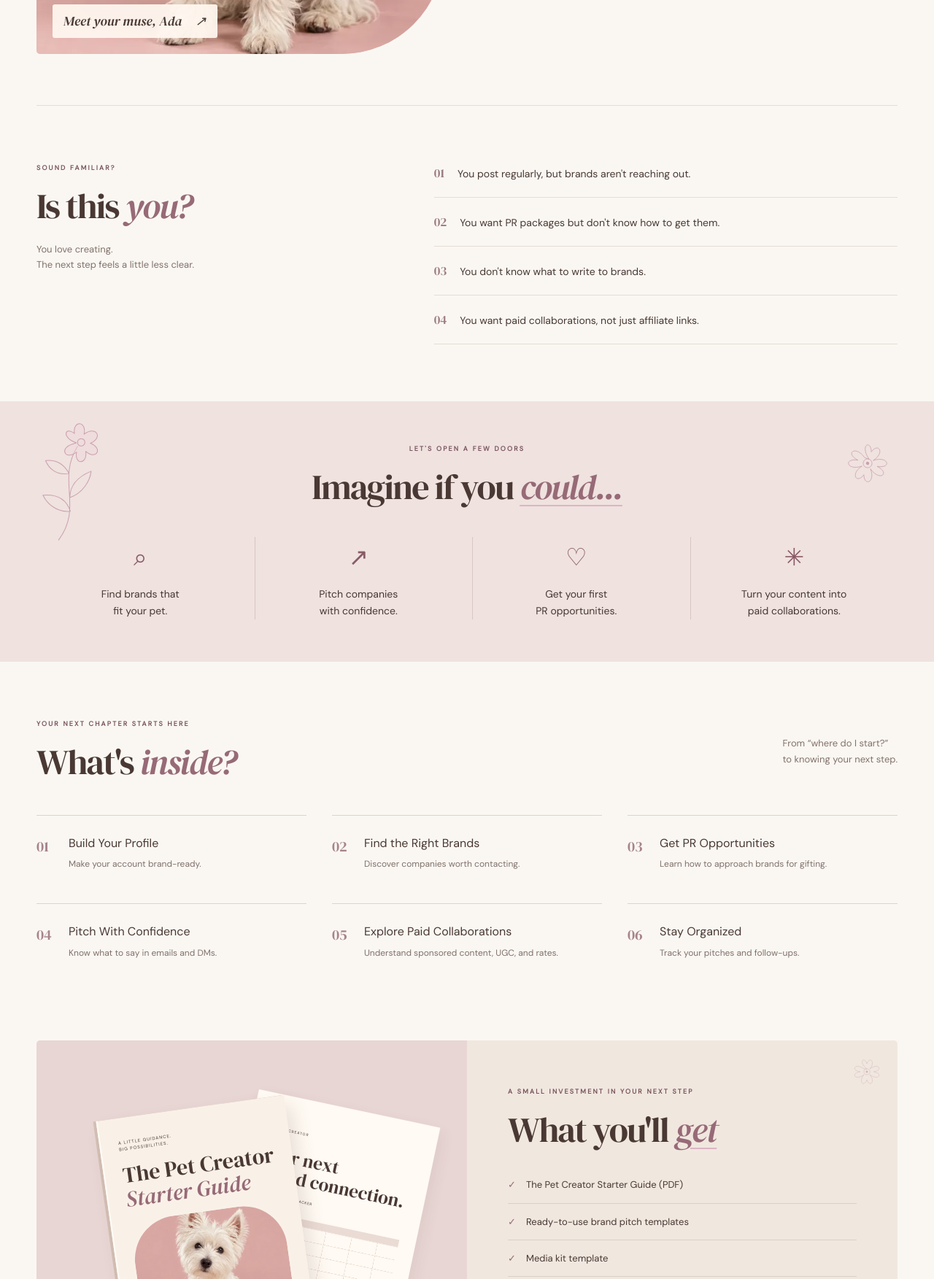
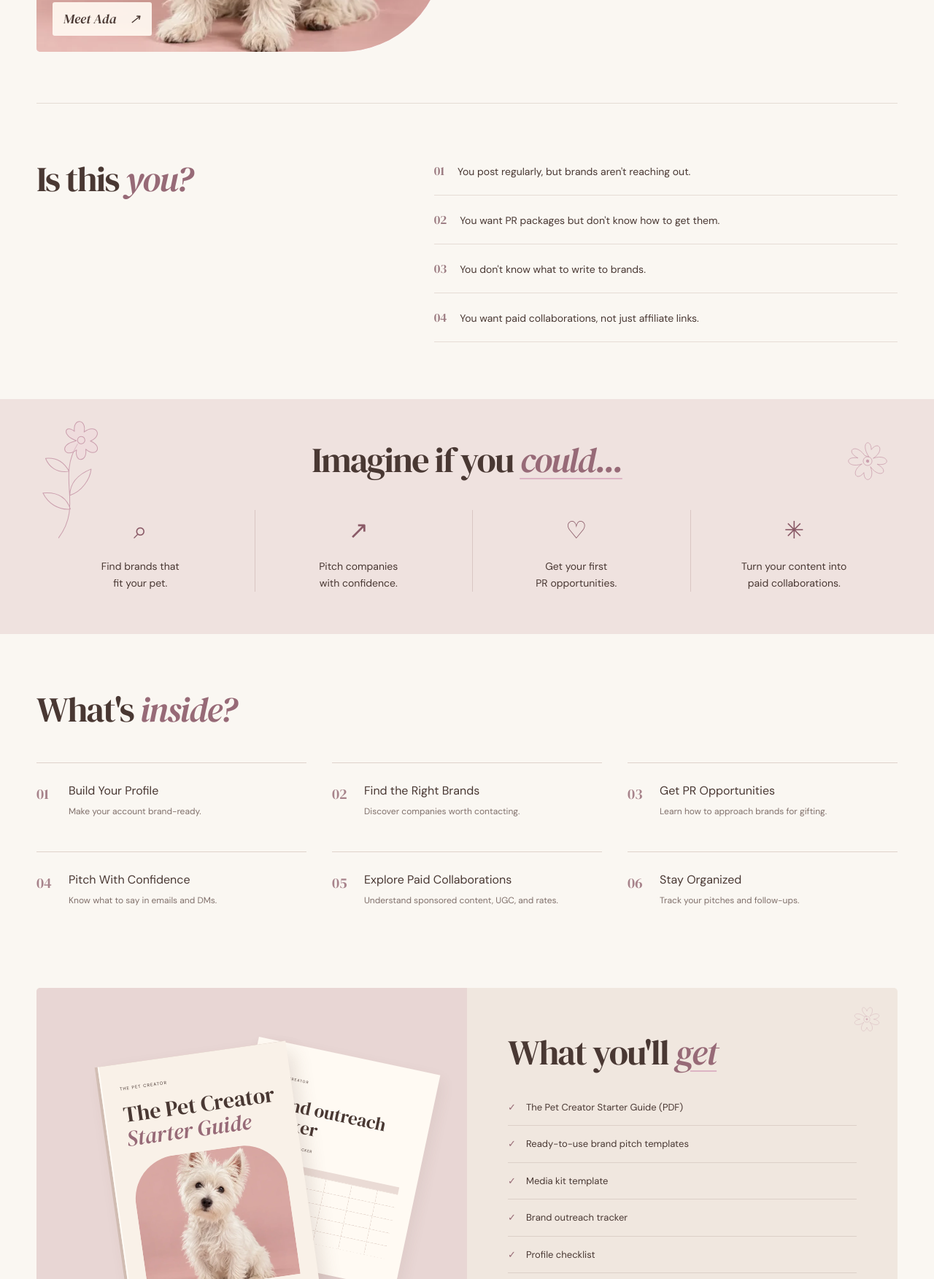
Before and after one commit to anti-adm/thepet, a plain HTML site: page index.html in a window 1280 px wide. Shown: the part 692-2445 px from the top of the page at 73% size. Drawn offline with Linux system fonts and the light colour scheme.

Commit message:
Update Site source

```diff
--- a/app.js
+++ b/app.js
@@ -6,7 +6,7 @@ function showNotice(title, message) {
 }
 // Phase 2 integration boundary: replace this handler with the real checkout request.
 function handlePurchaseIntent() {
-  showNotice('A new chapter is coming.', 'Checkout is not available yet. The $15 guide is being prepared for launch. No payment has been taken. Please check back when checkout opens.');
+  showNotice('Checkout opens soon', 'The guide costs $10. Checkout is not available yet, and no payment has been taken.');
 }
 document.querySelectorAll('[data-purchase]').forEach(button => button.addEventListener('click', handlePurchaseIntent));
 document.querySelectorAll('[data-info]').forEach(button => button.addEventListener('click', () => {
--- a/index.html
+++ b/index.html
@@ -1,14 +1,14 @@
 <!doctype html>
-<html lang="en"><head><meta charset="UTF-8"><meta name="viewport" content="width=device-width,initial-scale=1"><meta name="theme-color" content="#f9f5ef"><title>The Pet Creator Starter Guide — A little guidance. Big possibilities.</title><meta name="description" content="Find your footing as a pet creator. A $15 digital guide to finding brands, pitching with confidence, PR opportunities and paid collaborations."><meta property="og:title" content="The Pet Creator Starter Guide"><meta property="og:description" content="A little guidance. Big possibilities. Your pet creator journey starts here."><meta property="og:type" content="website"><meta property="og:image" content="https://ada-pet-creator-guide.antibancs.chatgpt.site/assets/ada-hero.webp"><link rel="icon" href="assets/favicon.svg" type="image/svg+xml"><link rel="stylesheet" href="styles.css"><link rel="stylesheet" href="motion.css"><script>try{if(!matchMedia('(prefers-reduced-motion: reduce)').matches&&!sessionStorage.getItem('ada-welcomed'))document.documentElement.classList.add('is-arriving')}catch(e){}setTimeout(function(){document.documentElement.classList.remove('is-arriving')},2600)</script><script src="app.js" defer></script><script src="motion.js" defer></script></head>
-<body><div class="paw-loader" aria-hidden="true"><svg viewBox="0 0 100 100" fill="currentColor"><ellipse class="toe" cx="20" cy="38" rx="10" ry="14" transform="rotate(-25 20 38)"/><ellipse class="toe" cx="40" cy="22" rx="10" ry="14" transform="rotate(-8 40 22)"/><ellipse class="toe" cx="63" cy="23" rx="10" ry="14" transform="rotate(10 63 23)"/><ellipse class="toe" cx="82" cy="40" rx="10" ry="14" transform="rotate(26 82 40)"/><path class="pad" d="M25 68C29 58 39 44 50 44S73 59 77 69C83 86 69 89 59 83C54 80 48 80 43 83C30 91 17 84 25 68Z"/></svg><span>A little paw-sitivity.</span><small>THE PET CREATOR</small></div><a class="skip" href="#main">Skip to content</a><header class="header wrap"><a class="wordmark" href="#" aria-label="The Pet Creator home"><span class="brand-flower" aria-hidden="true">✳</span><span>the pet creator<span class="brand-sub">SMALL PAWS. BIG POSSIBILITIES.</span></span></a><nav aria-label="Main navigation"><a href="#inside">The guide</a><a href="#ada">Meet Ada</a><a href="#faq">FAQ</a></nav><a class="nav-cta" href="#get-guide">Get the guide <span>↗</span></a></header>
-<main id="main"><section class="hero wrap" aria-labelledby="hero-title"><div class="hero-photo"><img src="assets/ada-hero.webp" srcset="assets/ada-hero-640.webp 640w, assets/ada-hero.webp 1122w" sizes="(max-width: 599px) 90vw, 50vw" width="1024" height="1280" alt="Ada, a white West Highland Terrier, sitting against a soft pink studio backdrop" fetchpriority="high"><span class="photo-note">a small pup with big possibilities</span><span class="ada-label">Meet your muse, Ada <span aria-hidden="true">↗</span></span></div><div class="hero-copy"><p class="eyebrow">THE PET CREATOR STARTER GUIDE</p><h1 id="hero-title">Turn Your Pet's Account Into <em>Brand Opportunities</em></h1><p class="intro">Learn how to get PR packages, pitch brands, and work towards paid collaborations — even with a small following.</p><div class="hero-buy"><span class="price">$15 <small>USD</small></span><a class="button" href="#get-guide">GET THE GUIDE <span aria-hidden="true">↗</span></a></div><p class="fine">Digital guide · Instant access</p><div class="hero-foot"><span class="mini-line"></span> A little guidance. A whole new chapter.</div></div></section>
-<section class="recognition wrap section" aria-labelledby="you-title"><div><p class="eyebrow">SOUND FAMILIAR?</p><h2 id="you-title">Is this <em>you?</em></h2><p class="section-note">You love creating.<br>The next step feels a little less clear.</p></div><div class="pain-list"><p><span>01</span>You post regularly, but brands aren't reaching out.</p><p><span>02</span>You want PR packages but don't know how to get them.</p><p><span>03</span>You don't know what to write to brands.</p><p><span>04</span>You want paid collaborations, not just affiliate links.</p></div></section>
-<section class="possibilities" aria-labelledby="imagine-title"><div class="wrap"><p class="eyebrow">LET'S OPEN A FEW DOORS</p><h2 id="imagine-title">Imagine if you <em>could...</em></h2><div class="possibility-grid"><div><span aria-hidden="true">⌕</span><p>Find brands that<br>fit your pet.</p></div><div><span aria-hidden="true">↗</span><p>Pitch companies<br>with confidence.</p></div><div><span aria-hidden="true">♡</span><p>Get your first<br>PR opportunities.</p></div><div><span aria-hidden="true">✳</span><p>Turn your content into<br>paid collaborations.</p></div></div></div></section>
-<section class="chapters wrap section" id="inside" aria-labelledby="inside-title"><div class="section-heading"><div><p class="eyebrow">YOUR NEXT CHAPTER STARTS HERE</p><h2 id="inside-title">What's <em>inside?</em></h2></div><p>From “where do I start?”<br>to knowing your next step.</p></div><div class="chapter-grid"><article><span>01</span><h3>Build Your Profile</h3><p>Make your account brand-ready.</p></article><article><span>02</span><h3>Find the Right Brands</h3><p>Discover companies worth contacting.</p></article><article><span>03</span><h3>Get PR Opportunities</h3><p>Learn how to approach brands for gifting.</p></article><article><span>04</span><h3>Pitch With Confidence</h3><p>Know what to say in emails and DMs.</p></article><article><span>05</span><h3>Explore Paid Collaborations</h3><p>Understand sponsored content, UGC, and rates.</p></article><article><span>06</span><h3>Stay Organized</h3><p>Track your pitches and follow-ups.</p></article></div></section>
-<section class="deliverables wrap" aria-labelledby="get-title"><div class="mockup-scene"><div class="sample-sheet"><span>THE PET CREATOR</span><h3>Your next<br>brand connection.</h3><div class="sheet-line"></div><p>BRAND OUTREACH TRACKER</p><div class="sheet-table"></div><p>MAKE ROOM FOR POSSIBILITIES</p></div><div class="book"><span class="book-eyebrow">A LITTLE GUIDANCE.<br>BIG POSSIBILITIES.</span><h3>The Pet Creator<br><em>Starter Guide</em></h3><img src="assets/ada-hero.webp" srcset="assets/ada-hero-640.webp 640w, assets/ada-hero.webp 1122w" sizes="(max-width: 599px) 90vw, 50vw" width="1024" height="1280" alt="Illustrative guide cover featuring Ada" loading="lazy"><span class="book-footer">YOUR NEXT CHAPTER STARTS HERE</span></div><p class="mockup-caption">Illustrative product preview</p></div><div class="deliverables-copy"><p class="eyebrow">A SMALL INVESTMENT IN YOUR NEXT STEP</p><h2 id="get-title">What you'll <em>get</em></h2><ul class="check-list"><li>The Pet Creator Starter Guide (PDF)</li><li>Ready-to-use brand pitch templates</li><li>Media kit template</li><li>Brand outreach tracker</li><li>Profile checklist</li></ul><a class="text-link" href="#get-guide">Make your next move <span aria-hidden="true">↗</span></a></div></section>
-<section class="about wrap section" id="ada" aria-labelledby="ada-title"><div class="about-photo"><img src="assets/ada-portrait.webp" srcset="assets/ada-portrait-640.webp 640w, assets/ada-portrait.webp 1122w" sizes="(max-width: 899px) 90vw, 440px" width="1024" height="1280" alt="Ada looking at the camera with her bright eyes and tousled white fur" loading="lazy"><span>the face behind the guide ♡</span></div><div class="about-copy"><p class="eyebrow">SMALL PAWS, A LITTLE INSPIRATION</p><h2 id="ada-title">Meet <em>Ada</em></h2><p class="about-lead">Meet Ada — the pup behind the project.</p><p>We created this guide to help pet owners navigate the creator world, connect with brands, and explore new opportunities for their accounts.</p><span class="signature">With love, and a little paw-sitivity.</span></div></section>
-<section class="faq wrap section" id="faq" aria-labelledby="faq-title"><div><p class="eyebrow">A FEW THINGS YOU MIGHT BE WONDERING</p><h2 id="faq-title">Frequently Asked<br><em>Questions</em></h2></div><div class="faq-items"><article class="faq-item"><h3><button aria-expanded="false" aria-controls="answer-1">Do I need lots of followers?<span aria-hidden="true">+</span></button></h3><div class="answer" id="answer-1" inert><div><p>No. You can start exploring opportunities with a small account.</p></div></div></article><article class="faq-item"><h3><button aria-expanded="false" aria-controls="answer-2">Will I get paid collaborations?<span aria-hidden="true">+</span></button></h3><div class="answer" id="answer-2" inert><div><p>The guide teaches you how to approach brands. Results aren't guaranteed.</p></div></div></article><article class="faq-item"><h3><button aria-expanded="false" aria-controls="answer-3">How will I receive it?<span aria-hidden="true">+</span></button></h3><div class="answer" id="answer-3" inert><div><p>Your digital files will be delivered after purchase.</p></div></div></article><article class="faq-item"><h3><button aria-expanded="false" aria-controls="answer-4">Is it a physical product?<span aria-hidden="true">+</span></button></h3><div class="answer" id="answer-4" inert><div><p>No, it's a digital download.</p></div></div></article></div></section>
-<section class="final-offer wrap" id="get-guide" aria-labelledby="offer-title"><span class="offer-flower" aria-hidden="true">✳</span><p class="eyebrow">YOUR PET. YOUR CONTENT. YOUR NEXT CHAPTER.</p><h2 id="offer-title">Ready to Start Your<br><em>Pet Creator Journey?</em></h2><p>Everything you need to take your first steps towards brand collaborations.</p><div class="offer-price">$15 <small>USD</small></div><button class="button" data-purchase>GET INSTANT ACCESS <span aria-hidden="true">↗</span></button><p class="fine">Digital guide · Instant access</p></section></main>
-<footer class="footer wrap"><a class="wordmark" href="#"><span class="brand-flower" aria-hidden="true">✳</span><span>the pet creator</span></a><div class="footer-links"><button data-info="Contact">Contact</button><button data-info="Privacy Policy">Privacy Policy</button><button data-info="Terms & Conditions">Terms &amp; Conditions</button><button data-info="Refund Policy">Refund Policy</button></div><div class="footer-bottom"><p>© 2026 The Pet Creator Starter Guide</p><p>Made for the people behind the paws.</p></div></footer>
+<html lang="en"><head><meta charset="UTF-8"><meta name="viewport" content="width=device-width,initial-scale=1"><meta name="theme-color" content="#f9f5ef"><title>The Pet Creator Starter Guide</title><meta name="description" content="A $10 digital guide to finding brands, pitching with confidence, PR opportunities and paid collaborations."><meta property="og:title" content="The Pet Creator Starter Guide"><meta property="og:description" content="A $10 guide to brand outreach, PR opportunities and paid collaborations for pet creators."><meta property="og:type" content="website"><meta property="og:image" content="https://ada-pet-creator-guide.antibancs.chatgpt.site/assets/ada-hero.webp"><link rel="icon" href="assets/favicon.svg" type="image/svg+xml"><link rel="stylesheet" href="styles.css"><link rel="stylesheet" href="motion.css"><script>try{if(!matchMedia('(prefers-reduced-motion: reduce)').matches&&!sessionStorage.getItem('ada-welcomed'))document.documentElement.classList.add('is-arriving')}catch(e){}setTimeout(function(){document.documentElement.classList.remove('is-arriving')},2600)</script><script src="app.js" defer></script><script src="motion.js" defer></script></head>
+<body><div class="paw-loader" aria-hidden="true"><svg viewBox="0 0 100 100" fill="currentColor"><ellipse class="toe" cx="20" cy="38" rx="10" ry="14" transform="rotate(-25 20 38)"/><ellipse class="toe" cx="40" cy="22" rx="10" ry="14" transform="rotate(-8 40 22)"/><ellipse class="toe" cx="63" cy="23" rx="10" ry="14" transform="rotate(10 63 23)"/><ellipse class="toe" cx="82" cy="40" rx="10" ry="14" transform="rotate(26 82 40)"/><path class="pad" d="M25 68C29 58 39 44 50 44S73 59 77 69C83 86 69 89 59 83C54 80 48 80 43 83C30 91 17 84 25 68Z"/></svg><small>THE PET CREATOR</small></div><a class="skip" href="#main">Skip to content</a><header class="header wrap"><a class="wordmark" href="#" aria-label="The Pet Creator home"><span class="brand-flower" aria-hidden="true">✳</span><span>the pet creator</span></a><nav aria-label="Main navigation"><a href="#inside">The guide</a><a href="#ada">Meet Ada</a><a href="#faq">FAQ</a></nav><a class="nav-cta" href="#get-guide">Get the guide <span>↗</span></a></header>
+<main id="main"><section class="hero wrap" aria-labelledby="hero-title"><div class="hero-photo"><img src="assets/ada-hero.webp" srcset="assets/ada-hero-640.webp 640w, assets/ada-hero.webp 1122w" sizes="(max-width: 599px) 90vw, 50vw" width="1024" height="1280" alt="Ada, a white West Highland Terrier, sitting against a soft pink studio backdrop" fetchpriority="high"><span class="ada-label">Meet Ada <span aria-hidden="true">↗</span></span></div><div class="hero-copy"><p class="eyebrow">THE PET CREATOR STARTER GUIDE</p><h1 id="hero-title">Turn Your Pet's Account Into <em>Brand Opportunities</em></h1><p class="intro">Learn how to get PR packages, pitch brands, and work towards paid collaborations — even with a small following.</p><div class="hero-buy"><span class="price">$10 <small>USD</small></span><a class="button" href="#get-guide">GET THE GUIDE <span aria-hidden="true">↗</span></a></div></div></section>
+<section class="recognition wrap section" aria-labelledby="you-title"><div><h2 id="you-title">Is this <em>you?</em></h2></div><div class="pain-list"><p><span>01</span>You post regularly, but brands aren't reaching out.</p><p><span>02</span>You want PR packages but don't know how to get them.</p><p><span>03</span>You don't know what to write to brands.</p><p><span>04</span>You want paid collaborations, not just affiliate links.</p></div></section>
+<section class="possibilities" aria-labelledby="imagine-title"><div class="wrap"><h2 id="imagine-title">Imagine if you <em>could...</em></h2><div class="possibility-grid"><div><span aria-hidden="true">⌕</span><p>Find brands that<br>fit your pet.</p></div><div><span aria-hidden="true">↗</span><p>Pitch companies<br>with confidence.</p></div><div><span aria-hidden="true">♡</span><p>Get your first<br>PR opportunities.</p></div><div><span aria-hidden="true">✳</span><p>Turn your content into<br>paid collaborations.</p></div></div></div></section>
+<section class="chapters wrap section" id="inside" aria-labelledby="inside-title"><div class="section-heading"><div><h2 id="inside-title">What's <em>inside?</em></h2></div></div><div class="chapter-grid"><article><span>01</span><h3>Build Your Profile</h3><p>Make your account brand-ready.</p></article><article><span>02</span><h3>Find the Right Brands</h3><p>Discover companies worth contacting.</p></article><article><span>03</span><h3>Get PR Opportunities</h3><p>Learn how to approach brands for gifting.</p></article><article><span>04</span><h3>Pitch With Confidence</h3><p>Know what to say in emails and DMs.</p></article><article><span>05</span><h3>Explore Paid Collaborations</h3><p>Understand sponsored content, UGC, and rates.</p></article><article><span>06</span><h3>Stay Organized</h3><p>Track your pitches and follow-ups.</p></article></div></section>
+<section class="deliverables wrap" aria-labelledby="get-title"><div class="mockup-scene"><div class="sample-sheet"><span>THE PET CREATOR</span><h3>Brand outreach<br>tracker</h3><div class="sheet-line"></div><p>BRAND OUTREACH TRACKER</p><div class="sheet-table"></div></div><div class="book"><span class="book-eyebrow">THE PET CREATOR</span><h3>The Pet Creator<br><em>Starter Guide</em></h3><img src="assets/ada-hero.webp" srcset="assets/ada-hero-640.webp 640w, assets/ada-hero.webp 1122w" sizes="(max-width: 599px) 90vw, 50vw" width="1024" height="1280" alt="Illustrative guide cover featuring Ada" loading="lazy"></div></div><div class="deliverables-copy"><h2 id="get-title">What you'll <em>get</em></h2><ul class="check-list"><li>The Pet Creator Starter Guide (PDF)</li><li>Ready-to-use brand pitch templates</li><li>Media kit template</li><li>Brand outreach tracker</li><li>Profile checklist</li></ul><a class="text-link" href="#get-guide">Get the guide <span aria-hidden="true">↗</span></a></div></section>
+<section class="about wrap section" id="ada" aria-labelledby="ada-title"><div class="about-photo"><img src="assets/ada-portrait.webp" srcset="assets/ada-portrait-640.webp 640w, assets/ada-portrait.webp 1122w" sizes="(max-width: 899px) 90vw, 440px" width="1024" height="1280" alt="Ada looking at the camera with her bright eyes and tousled white fur" loading="lazy"></div><div class="about-copy"><h2 id="ada-title">Meet <em>Ada</em></h2><p class="about-lead">Meet Ada — the pup behind the project.</p><p>We created this guide to help pet owners navigate the creator world, connect with brands, and explore new opportunities for their accounts.</p></div></section>
+<section class="faq wrap section" id="faq" aria-labelledby="faq-title"><div><h2 id="faq-title">Frequently Asked<br><em>Questions</em></h2></div><div class="faq-items"><article class="faq-item"><h3><button aria-expanded="false" aria-controls="answer-1">Do I need lots of followers?<span aria-hidden="true">+</span></button></h3><div class="answer" id="answer-1" inert><div><p>No. You can start exploring opportunities with a small account.</p></div></div></article><article class="faq-item"><h3><button aria-expanded="false" aria-controls="answer-2">Will I get paid collaborations?<span aria-hidden="true">+</span></button></h3><div class="answer" id="answer-2" inert><div><p>The guide teaches you how to approach brands. Results aren't guaranteed.</p></div></div></article><article class="faq-item"><h3><button aria-expanded="false" aria-controls="answer-3">How will I receive it?<span aria-hidden="true">+</span></button></h3><div class="answer" id="answer-3" inert><div><p>Your digital files will be delivered after purchase.</p></div></div></article><article class="faq-item"><h3><button aria-expanded="false" aria-controls="answer-4">Is it a physical product?<span aria-hidden="true">+</span></button></h3><div class="answer" id="answer-4" inert><div><p>No, it's a digital download.</p></div></div></article></div></section>
+<section class="final-offer wrap" id="get-guide" aria-labelledby="offer-title"><span class="offer-flower" aria-hidden="true">✳</span><h2 id="offer-title">Ready to Start Your<br><em>Pet Creator Journey?</em></h2><p>Everything you need to take your first steps towards brand collaborations.</p><div class="offer-price">$10 <small>USD</small></div><button class="button" data-purchase>GET THE GUIDE <span aria-hidden="true">↗</span></button></section></main>
+<footer class="footer wrap"><a class="wordmark" href="#"><span class="brand-flower" aria-hidden="true">✳</span><span>the pet creator</span></a><div class="footer-links"><button data-info="Contact">Contact</button><button data-info="Privacy Policy">Privacy Policy</button><button data-info="Terms & Conditions">Terms &amp; Conditions</button><button data-info="Refund Policy">Refund Policy</button></div><div class="footer-bottom"><p>© 2026 The Pet Creator Starter Guide</p></div></footer>
 <dialog aria-labelledby="dialog-title" aria-describedby="dialog-body"><button class="dialog-close" aria-label="Close dialog">×</button><p class="eyebrow">THE PET CREATOR</p><h2 id="dialog-title"></h2><p id="dialog-body"></p><button class="button dialog-done">GOT IT <span aria-hidden="true">↗</span></button></dialog>
 </body></html>
```
